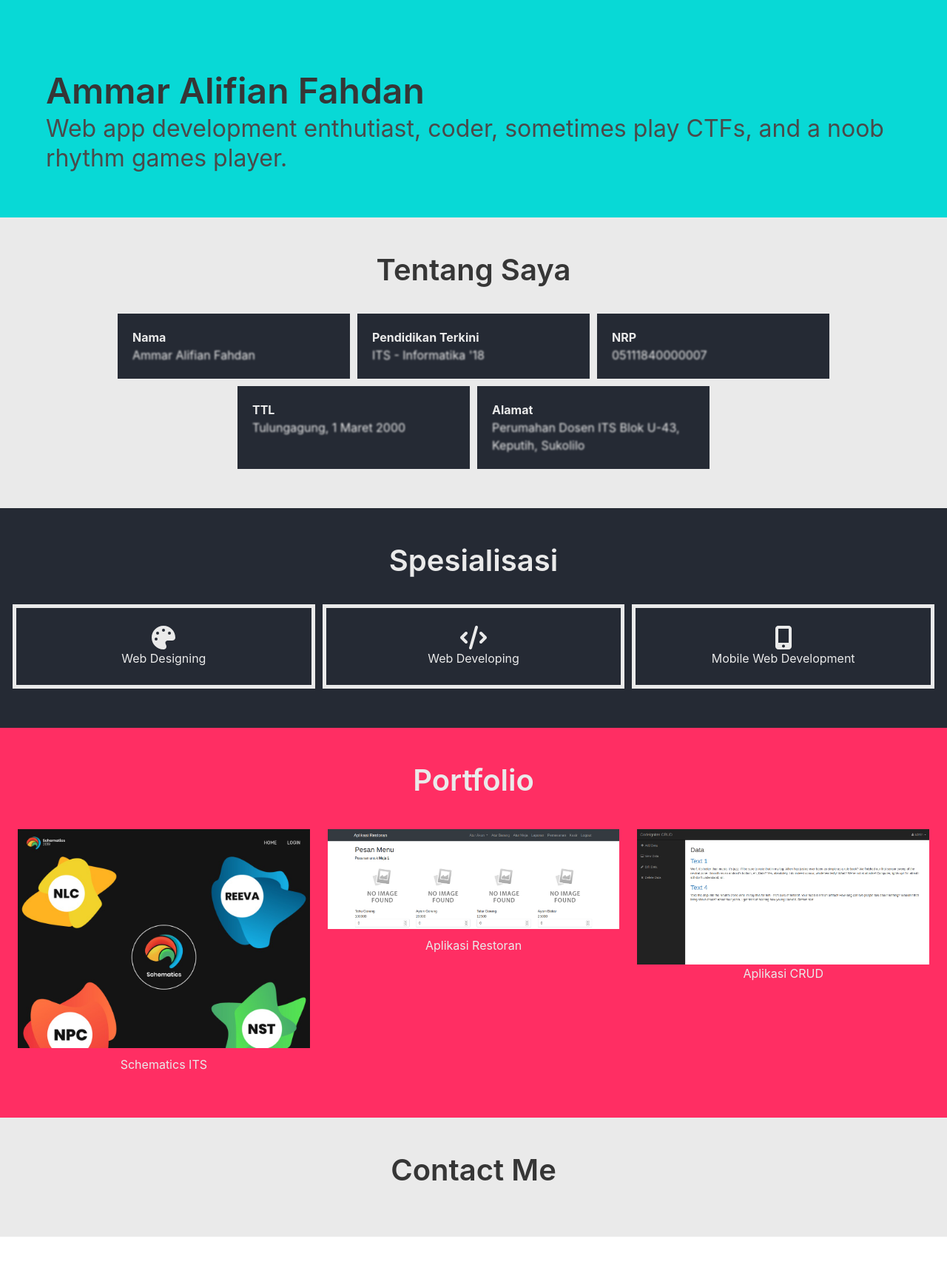
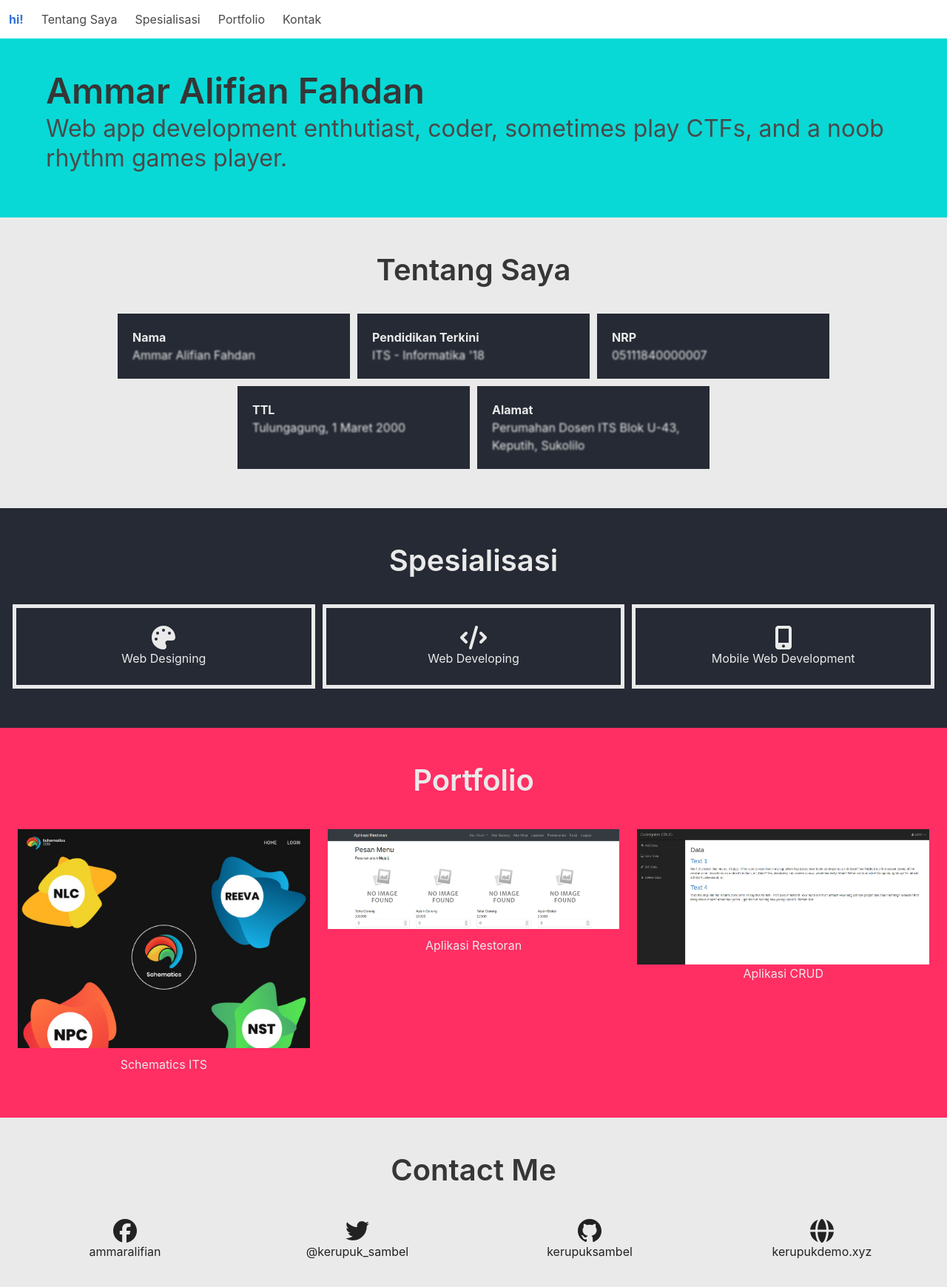
Before and after one commit to kerupuksambel/kerupuksambel.github.io, a plain HTML site: page index.html in a window 1280 px wide. Shown: the whole page at 74% size. Before the commit the page ends 1672 px from the top, so only its background shows below. Drawn offline with Linux system fonts and the light colour scheme.

Commit message:
Adding Contact and navbar

```diff
--- a/assets/css/style.css
+++ b/assets/css/style.css
@@ -103,3 +103,11 @@
 #portfolio .port p{
     padding-top: 10px;
 }
+
+#contact a{
+    color: #222222;
+}
+
+#contact a:hover{
+    color: hsl(217, 71%, 53%);
+}
--- a/index.html
+++ b/index.html
@@ -6,6 +6,36 @@
         <link rel="stylesheet" href="assets/css/style.css" type="text/css">
     </head>
     <body>
+        <nav class="navbar is-fixed-top">
+            <div class="navbar-brand">
+                    <a class="navbar-item" href="#">
+                        <b>hi!</b>
+                    </a>
+
+                    <a role="button" class="navbar-burger burger" aria-label="menu" aria-expanded="false" data-target="navbarBasicExample">
+                        <span aria-hidden="true"></span>
+                        <span aria-hidden="true"></span>
+                        <span aria-hidden="true"></span>
+                    </a>
+            </div>
+
+            <div id="navbarBasicExample" class="navbar-menu">
+                <div class="navbar-start">
+                    <a class="navbar-item" href="#intro">
+                        Tentang Saya
+                    </a>
+                    <a class="navbar-item" href="#skills">
+                        Spesialisasi
+                    </a>
+                    <a class="navbar-item" href="#portfolio">
+                        Portfolio
+                    </a>
+                    <a class="navbar-item" href="#contact">
+                        Kontak
+                    </a>
+                </div>
+            </div>
+        </nav>
         <section id="front" class="section columns is-mobile">
             <!-- <div id="front-img" class="column is-one-third">
                 <img src="assets/img/foto_diri.png" class="is-pulled-left"/>
@@ -76,8 +106,33 @@
         </section>
         <section id="contact" class="section">
             <h2 class="title is-2 has-text-centered sect-title">Contact Me</h2>
+            <div class="columns is-multiline is-mobile is-centered" id="contact-cont">
+                <div class="column contact has-text-centered">
+                    <a href="http://facebook.com/ammaralifian">
+                        <span class="fab fa-2x fa-facebook"></span>
+                        <p>ammaralifian</p>
+                    </a>
+                </div>
+                <div class="column contact has-text-centered">
+                    <a href="http://twitter.com/kerupuk_sambel">
+                        <span class="fab fa-2x fa-twitter"></span>
+                        <p>@kerupuk_sambel</p>
+                    </a>
+                </div>
+                <div class="column contact has-text-centered">
+                    <a href="https://github.com/kerupuksambel">
+                        <span class="fab fa-2x fa-github"></span>
+                        <p>kerupuksambel</p>
+                    </a>
+                </div>
+                <div class="column contact has-text-centered">
+                    <a href="http://kerupukdemo.xyz">
+                        <span class="fas fa-2x fa-globe"></span>
+                        <p>kerupukdemo.xyz</p>
+                    </a>
+                </div>
+            </div>
         </section>
-        <footer></footer>
     </body>
     <script src="assets/js/jquery-3.4.1.min.js"></script>
     <script src="assets/font/fontawesome/js/all.js"></script>
```
